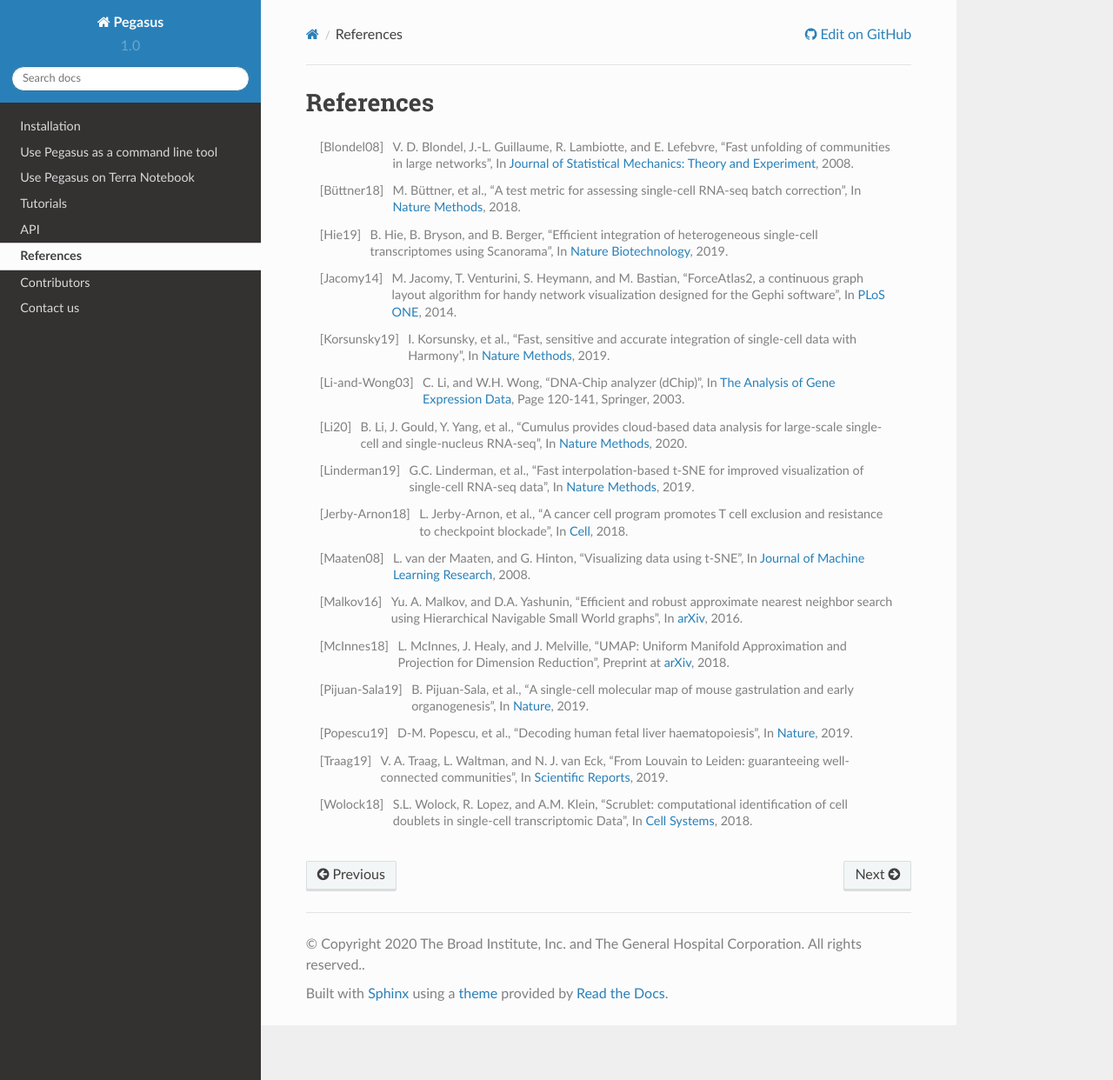
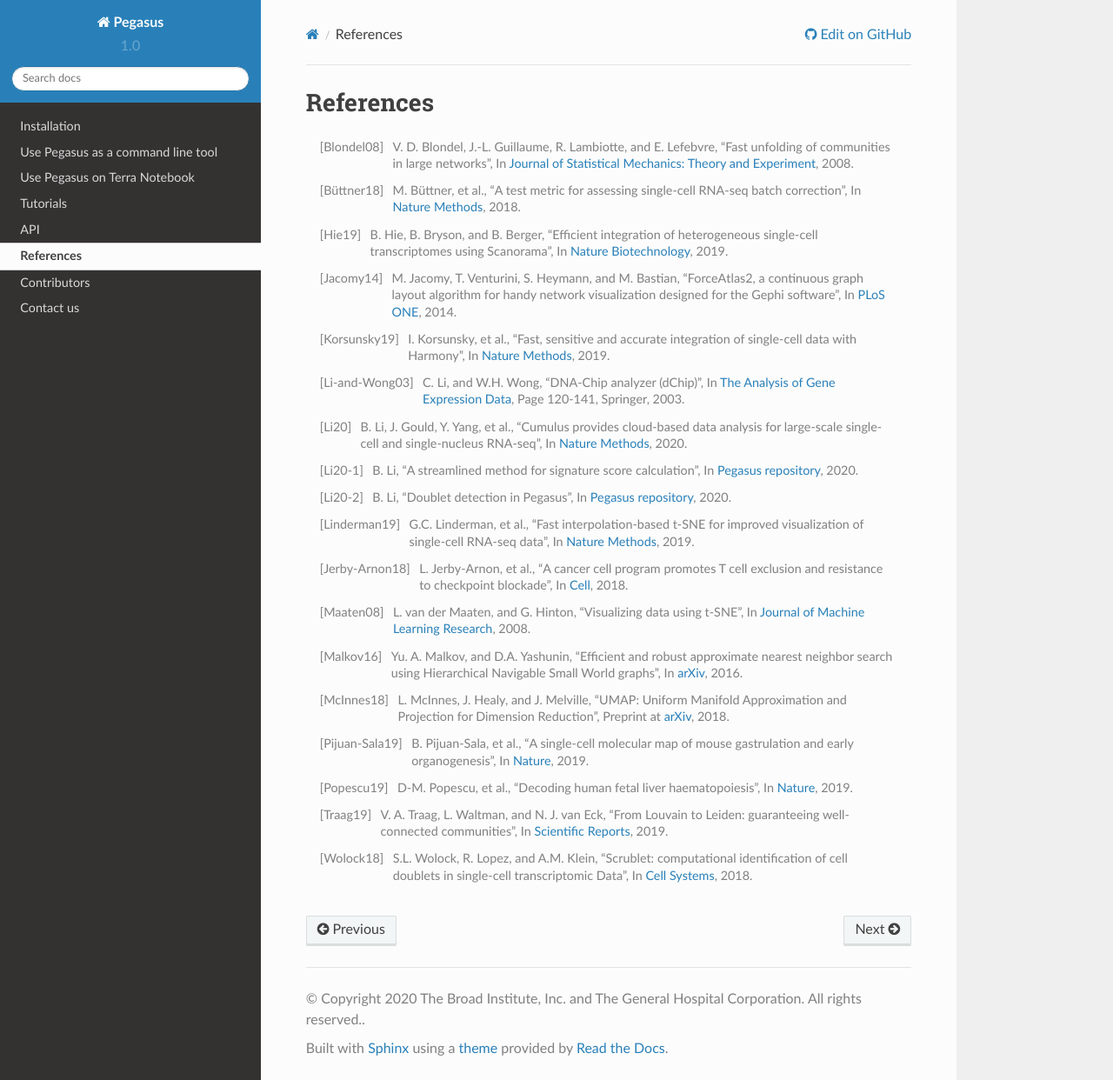
Before and after one commit to lilab-bcb/pegasus, a Sphinx documentation site: the page built from docs/references.rst, in a window 1280 px wide and 1242 px high. Shown: the whole window at 87% size. Built offline with Sphinx 7.4.7 and the Read the Docs theme 2.0.0, drawn with Linux system fonts in a browser that asks for light colours; formulas are drawn with MathJax 3.

Commit message:
Add references for infer_doublet and calc_signature_score

```diff
--- a/docs/references.rst
+++ b/docs/references.rst
@@ -28,6 +28,14 @@
 .. [Li20] B. Li, J. Gould, Y. Yang, et al.,
    "Cumulus provides cloud-based data analysis for large-scale single-cell and single-nucleus RNA-seq",
    In `Nature Methods <https://www.nature.com/articles/s41592-020-0905-x>`_, 2020.
+
+.. [Li20-1] B. Li,
+   "A streamlined method for signature score calculation",
+   In `Pegasus repository <https://github.com/klarman-cell-observatory/pegasus/raw/master/signature_score.pdf>`_, 2020.
+
+.. [Li20-2] B. Li,
+   "Doublet detection in Pegasus",
+   In `Pegasus repository <https://github.com/klarman-cell-observatory/pegasus/raw/master/doublet_detection.pdf>`_, 2020.
 
 .. [Linderman19] G.C. Linderman, et al.,
    "Fast interpolation-based t-SNE for improved visualization of single-cell RNA-seq data",
```
Also changed, not shown: 2 other files.
